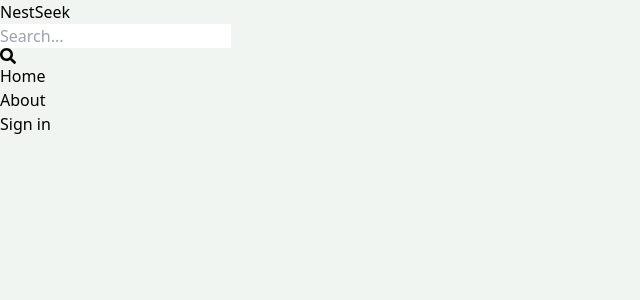
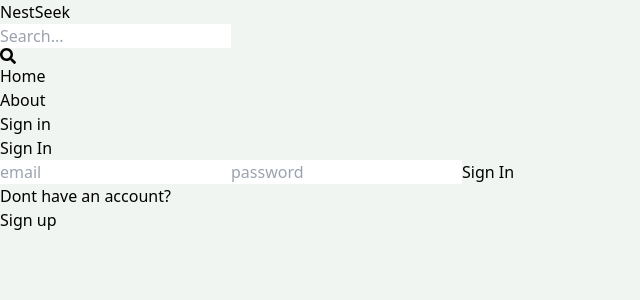
Before and after one commit to karthikbolla/NestSeek, a React (Vite) app in the folder client/: page /sign-in in a window 1280 px wide. Shown: the top 300 px of the page, without its empty margins (0-640 px from the left). Built offline with nearby package versions, Linux system fonts and the light colour scheme.

Commit message:
complete sign in page functionality

```diff
--- a/client/src/App.jsx
+++ b/client/src/App.jsx
@@ -12,7 +12,7 @@
     <Header />
     <Routes>
       <Route path="/" element={<Home/>}/>
-      <Route path="/sign=in" element={<SignIn/>}/>
+      <Route path="/sign-in" element={<SignIn/>}/>
       <Route path="/sign-up" element={<SignUp/>}/>
       <Route path="/about" element={<About/>}/>
       <Route path="/Profile" element={<Profile />}/>
--- a/client/src/pages/SignIn.jsx
+++ b/client/src/pages/SignIn.jsx
@@ -1,7 +1,72 @@
-import React from 'react'
+import { useState } from 'react';
+import {Link , useNavigate} from 'react-router-dom';
 
 export default function SignIn() {
+
+  const [formData,setFormData]=useState({})
+  const [error,setError] = useState(null);
+  const [loading,setLoading] = useState(false);
+  const navigate = useNavigate();
+  const handleChange = (e) =>{
+      setFormData(
+        {
+          ...formData,
+          [e.target.id]:e.target.value,
+        }
+      );
+  };
+
+  const handleSubmit= async (e) => {
+    e.preventDefault();
+    try{
+      setLoading(true);
+      const res=await fetch('/api/auth/signin',{
+        method:'POST',
+        headers:{
+          'content-Type' : 'application/json',
+        },
+        body: JSON.stringify(formData),
+      });
+      const data = await res.json();
+      if(data.success == false){
+        setLoading(false);
+        setError(data.message);
+        return;
+      }
+      setLoading(false);
+      setError(null);
+      navigate('/');
+    }
+    catch(error){
+      setLoading(false);
+      setError(error.message);
+    }
+
+  };
+
   return (
-    <div>SignIn</div>
+    <div className='p-3 max-w-lg mx-auto'>
+      <h1 className='text-3xl text-center font-semibold
+      my-7'> Sign In</h1>
+      <form onSubmit={handleSubmit} className='flex flex-col gap-4'>
+        <input type="email" placeholder='email'
+        className='border p-3 rounded-lg' id='email' onChange=
+        {handleChange}/>
+
+        <input type="password" placeholder='password'
+        className='border p-3 rounded-lg' id='password' onChange=
+        {handleChange}/>
+        <button disabled={loading} className='bg-slate-700 text-white p-3
+        rounded-lg uppercase hover:opacity-95 disabled:opacity-80'> {loading ? 'Loading...':'Sign In'}</button>
+      </form>
+
+      <div className='flex gap-2 mt-5'>
+        <p>Dont have an account?</p>
+        <Link to={"/sign-up"}>
+          <span className='text-blue-700'> Sign up</span>
+        </Link>
+      </div>
+      {error && <p className='text-red-500 mt-5'>{error} </p>}
+    </div>
   )
 }
```
